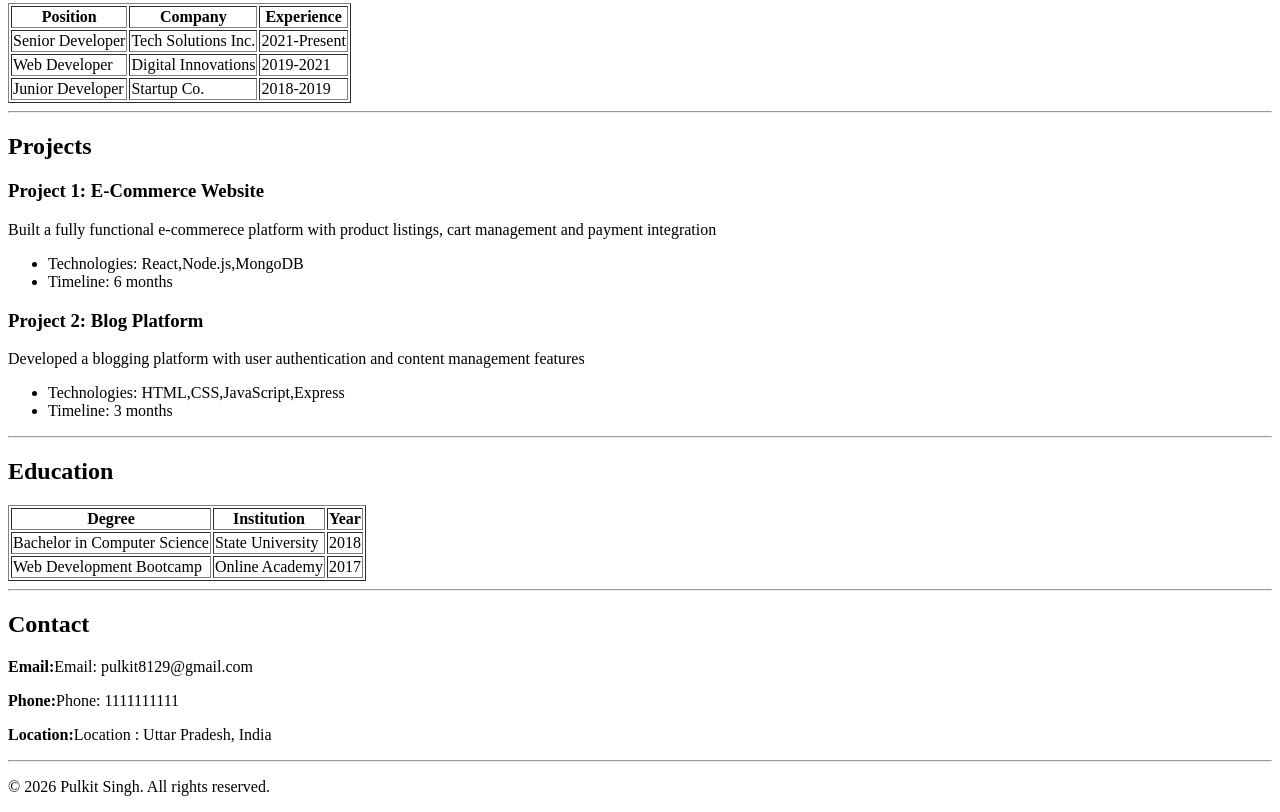
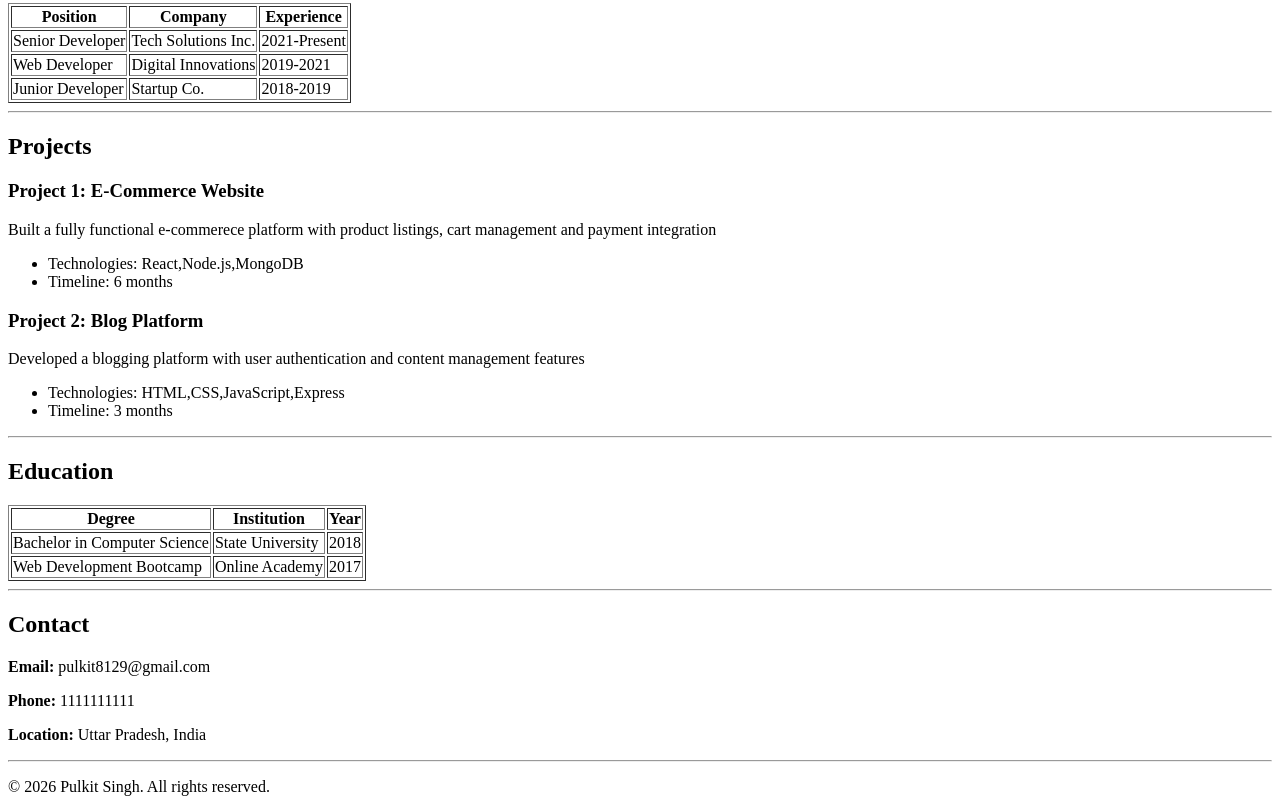
Before and after one commit to pulkitsgit/html-resume, a plain HTML site: page index.html in a window 1280 px wide. Shown: the part 457-1269 px from the top of the page. Drawn offline with Linux system fonts and the light colour scheme.

Commit message:
Fixed typo

```diff
--- a/index.html
+++ b/index.html
@@ -102,9 +102,9 @@
         <hr>
         <section>
             <h2>Contact</h2>
-            <p><b>Email:</b>Email: pulkit8129@gmail.com</p>
-            <p><b>Phone:</b>Phone: 1111111111</p>
-            <p><b>Location:</b>Location : Uttar Pradesh, India</p>
+            <p><b>Email:</b> pulkit8129@gmail.com</p>
+            <p><b>Phone:</b> 1111111111</p>
+            <p><b>Location:</b> Uttar Pradesh, India</p>
         </section>
     </main>
     <hr>
```
